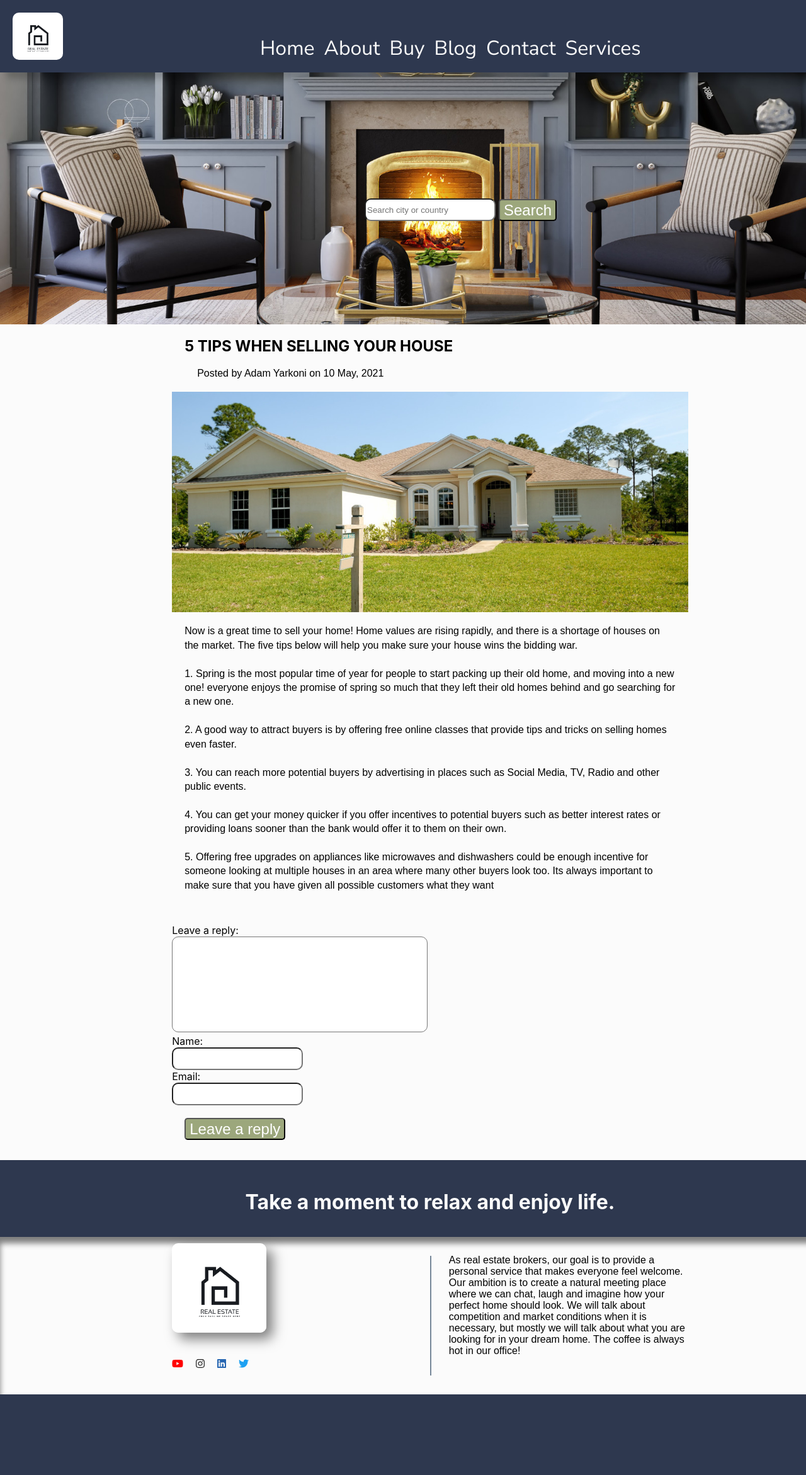
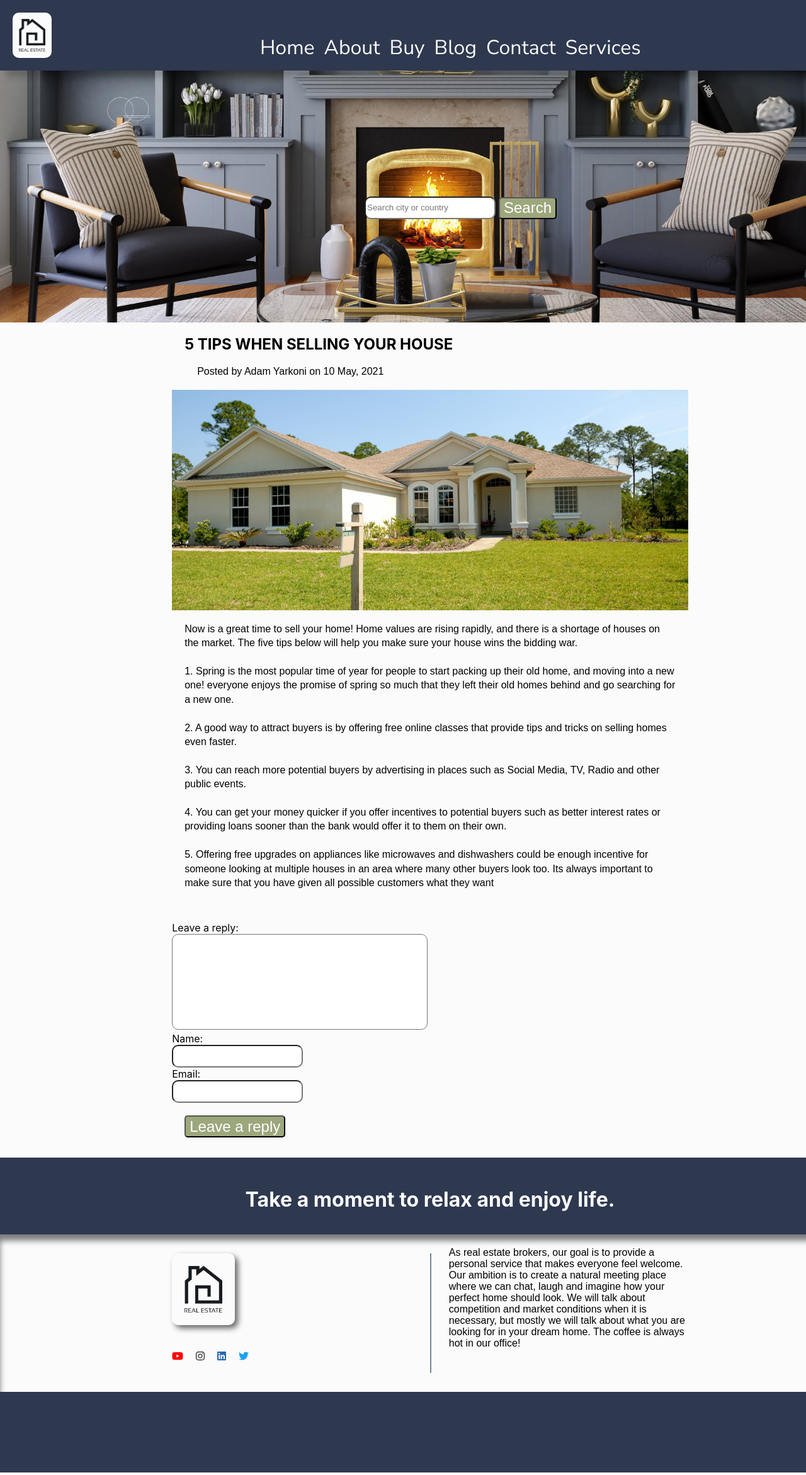
Before and after one commit to Oggilit0/Real-estate, a React (Create React App) app: page /blogpost3 in a window 1280 px wide. Shown: the top 2342 px of the page at 63% size. Built offline with nearby package versions, Linux system fonts and the light colour scheme.

Commit message:
Added new logo and styled accordingly

```diff
--- a/src/stylesheets/Footer.css
+++ b/src/stylesheets/Footer.css
@@ -10,10 +10,12 @@
 #footer-logo {
   position: relative;
   bottom: 50px;
+  margin-top: 20px;
   margin-left: 20%;
-  width: 150px;
+  width: 60px;
   border-radius: 10px;
-  box-shadow: 10px 10px 20px rgb(0 0 0 / 0.5);
+  padding: 20px;
+  box-shadow: 5px 5px 10px rgb(0 0 0 / 0.6);
 }
 
 #social-media {
--- a/src/stylesheets/Header.css
+++ b/src/stylesheets/Header.css
@@ -1,9 +1,11 @@
 #header-logo {
   float: left;
   margin-left: 20px;
-  width: 80px;
+  width: 42px;
   border-radius: 10px;
   margin: 20px;
+  padding: 10px;
+  background-color: var(--Light-shades);
 }
 
 .header{
```
Also changed, not shown: src/components/Pictures/logga.png.
